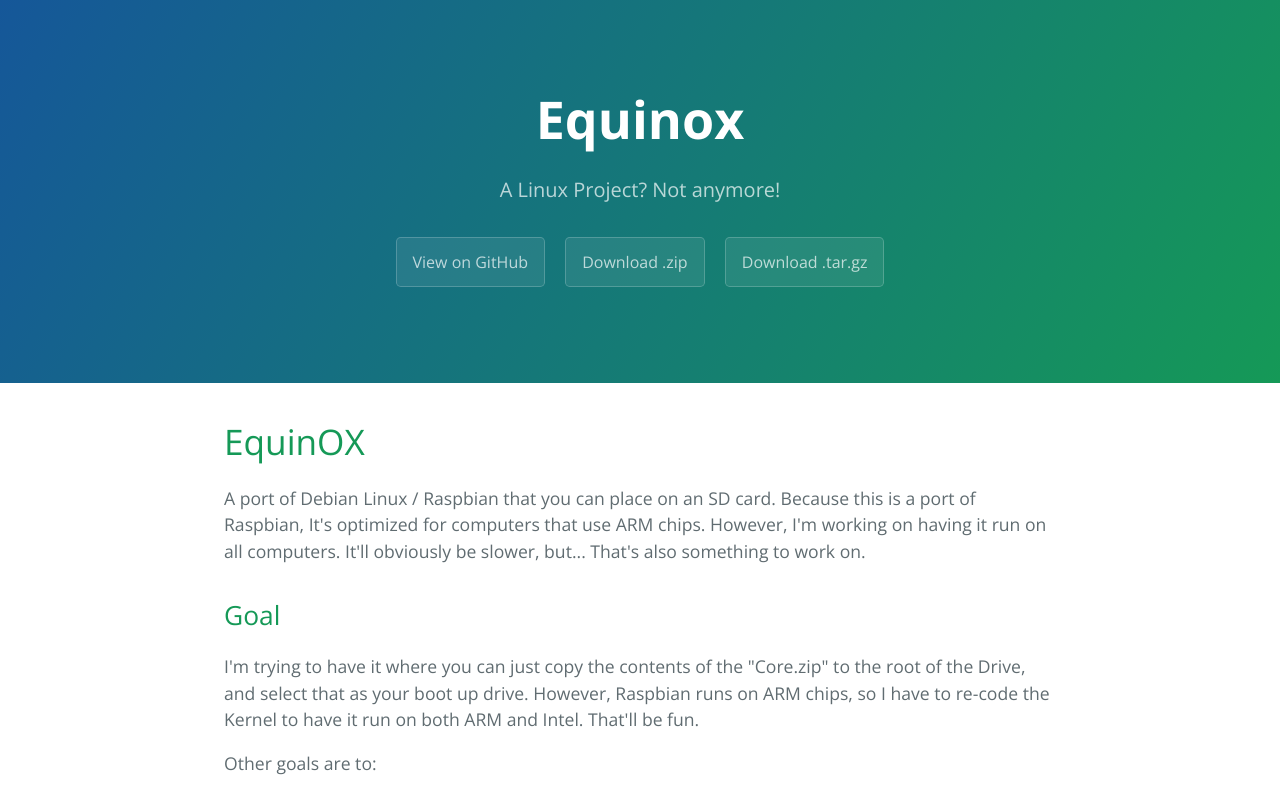
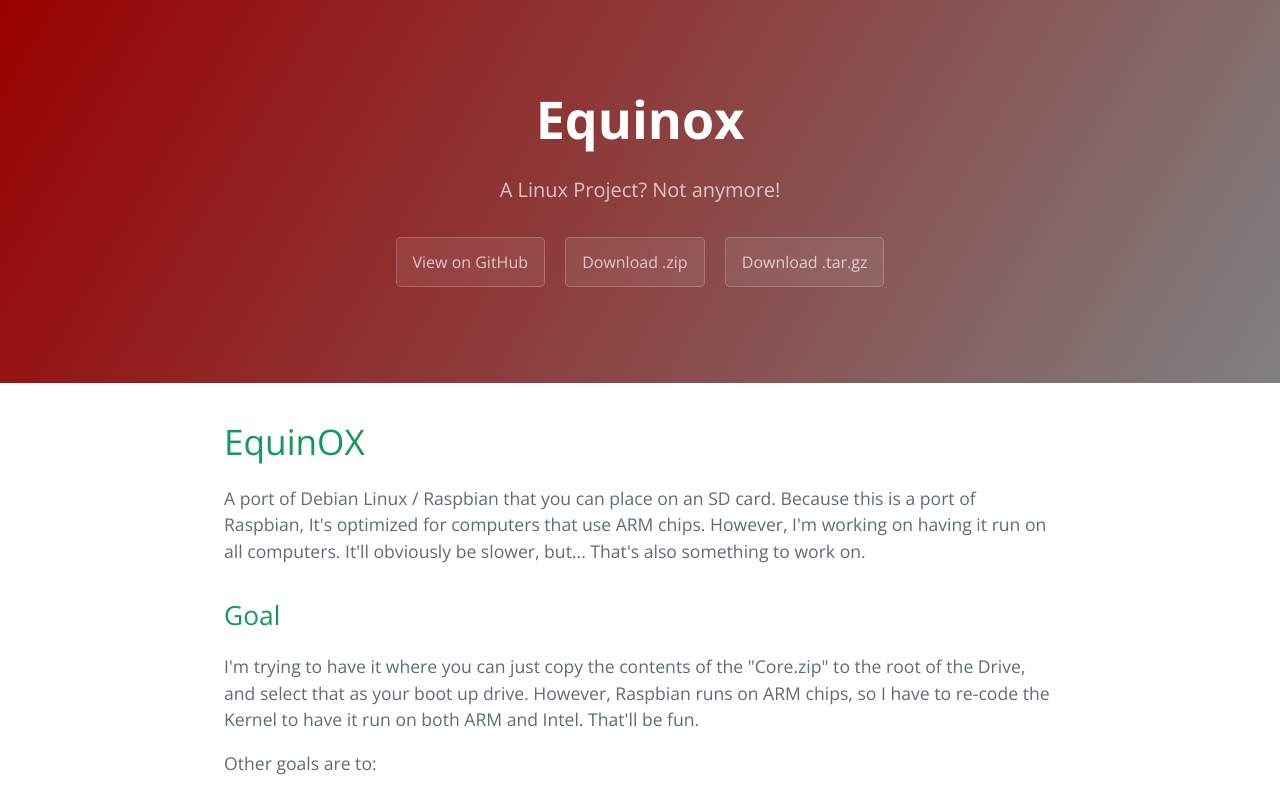
Before and after one commit to Eclipse1759/EquinOX, a plain HTML site: page index.html in a window 1280 px wide. Shown: the top 791 px of the page. Drawn offline with nearby package versions, Linux system fonts and the light colour scheme.

Commit message:
Update stylesheet.css

```diff
--- a/stylesheets/stylesheet.css
+++ b/stylesheets/stylesheet.css
@@ -56,8 +56,8 @@
 .page-header {
   color: #fff;
   text-align: center;
-  background-color: #159957;
-  background-image: linear-gradient(120deg, #155799, #159957); }
+  background-color: #808080;
+  background-image: linear-gradient(120deg, #990000, #808080); }
 
 @media screen and (min-width: 64em) {
   .page-header {
```
